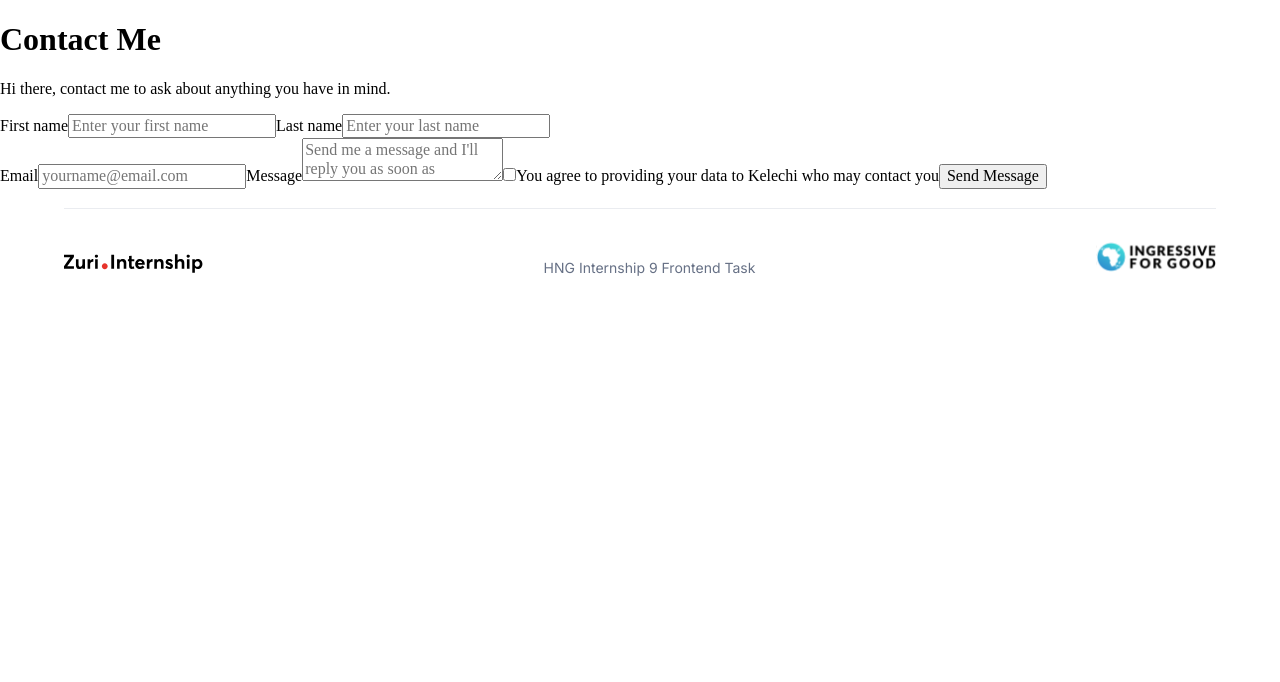
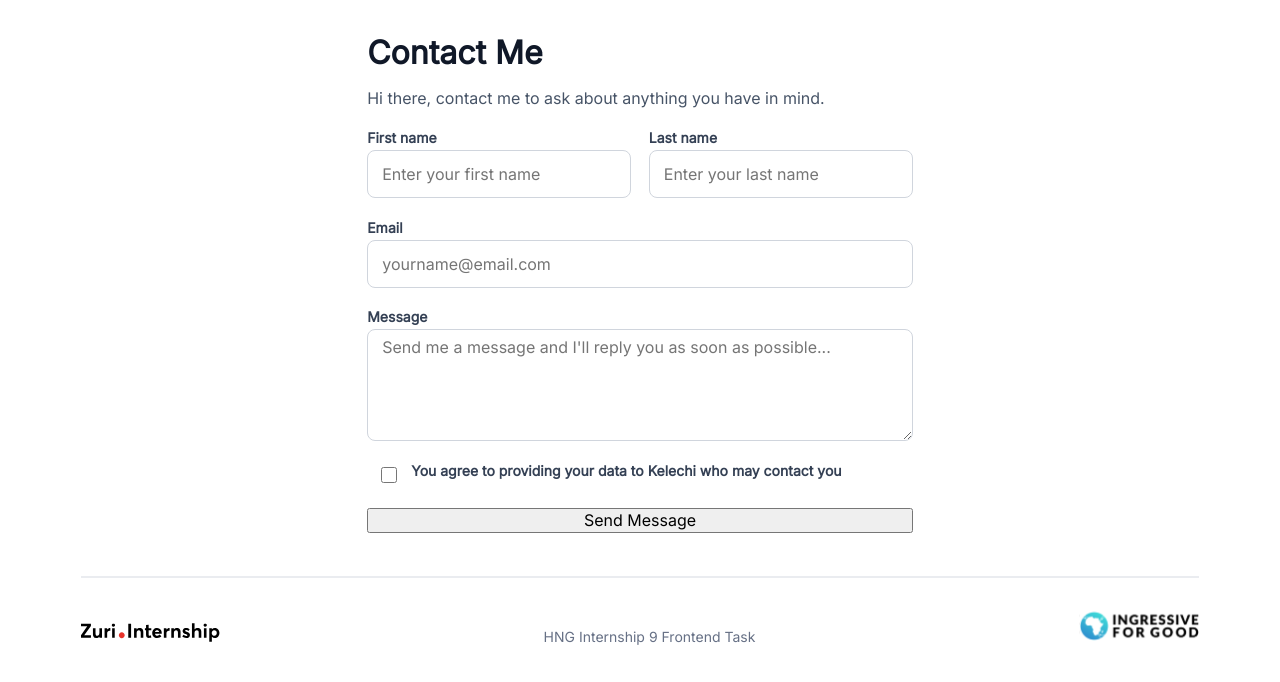
Before and after one commit to theAvocadoCoder/hngi_fe_linktree, a React (Create React App) app: page /hngi_fe_linktree/contact in a window 1280 px wide. Shown: the top 682 px of the page. Built offline with nearby package versions, Linux system fonts and the light colour scheme.

Commit message:
style: Implement Contact page UI

```diff
--- a/src/routes/Contact.js
+++ b/src/routes/Contact.js
@@ -1,6 +1,7 @@
 import React from "react";
 import { Form } from "react-router-dom";
 import Footer from "../components/Footer";
+import "../styles/Contact.css";
 
 export default function Contact() {
   return (
--- /dev/null
+++ b/src/styles/Contact.css
@@ -0,0 +1,103 @@
+@import url('https://fonts.googleapis.com/css2?family=Inter&display=swap');
+
+#contact__div {
+  margin: 0;
+  padding: 1.2rem;
+  max-width: 100vw;
+  display: flex;
+  flex-direction: column;
+  align-items: center;
+  gap: 1.5rem;
+  font-family: 'Inter', sans-serif;
+  font-size: 16px;
+  line-height: 24px;
+}
+
+h1 {
+  color: #101828;
+  font-weight: 600;
+}
+
+p {
+  color: #475467;
+  font-weight: 400;
+}
+
+#form_fields__div {
+  display: flex;
+  flex-direction: column;
+  justify-content: center;
+  width: min(100%, 60rem);
+  gap: 1.1rem;
+}
+
+#names__div {
+  display: flex;
+  flex-direction: column;
+  width: 100%;
+  gap: 1.1rem;
+}
+
+label {
+  display: flex;
+  flex-direction: column;
+  width: 100%;
+}
+
+form span {
+  color: #344054;
+  font-size: .875rem;
+  font-weight: 600;
+}
+
+input, textarea {
+  box-sizing: border-box;
+  border: 1px solid #D0D5DD;
+  border-radius: .5rem;
+  padding: .5rem .875rem;
+  width: 100%;
+  height: 3rem;
+}
+
+textarea {
+  height: 7rem;
+  max-width: 100%;
+  min-width: 100%;
+}
+
+label[for="consent__checkbox"] {
+  flex-direction: row;
+  align-items: flex-start;
+}
+
+input[type="checkbox"] {
+  width: 1rem;
+  height: 1rem;
+  margin: .5rem .875rem;
+}
+
+label p {
+  margin: 0;
+  font-size: 1rem;
+}
+
+#btn__submit {
+  background-color: #1570ef;
+  border: 1px solid #1570EF;
+  border-radius: .5rem;
+  color: white;
+  color: #FFFFFF;
+  padding: 12px 20px;
+  gap: 8px;
+  height: 3rem;
+}
+
+#footer__div {
+  align-self: stretch;
+}
+
+@media screen and (min-width: 1024px) {
+  #names__div {
+    flex-direction: row;
+  }
+}
```
